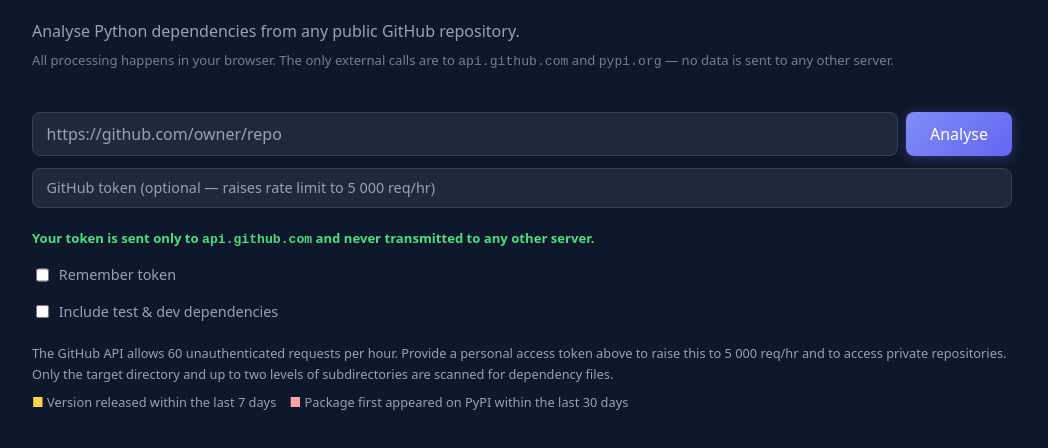
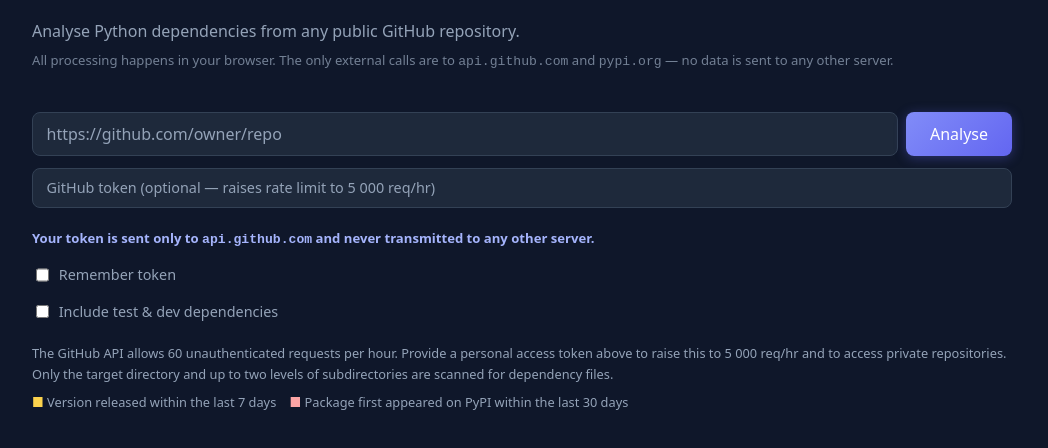
Before and after one commit to simbados/depsview, a website with bundled scripts: page web/index.html in a window 1280 px wide. Shown: the part 112-560 px from the top of the page, without its empty margins (118-1166 px from the left). Built offline with nearby package versions, Linux system fonts and the light colour scheme.

Commit message:
Remove unknown Permission policies and change accent color green

```diff
--- a/web/style.css
+++ b/web/style.css
@@ -134,7 +134,7 @@ h1 {
 
 .token-note {
   font-size: 0.82rem;
-  color: var(--green);
+  color: #a5b4fc;
   margin: 1.25rem 0 0;
 }
 
```
Also changed, not shown: 1 other file.
